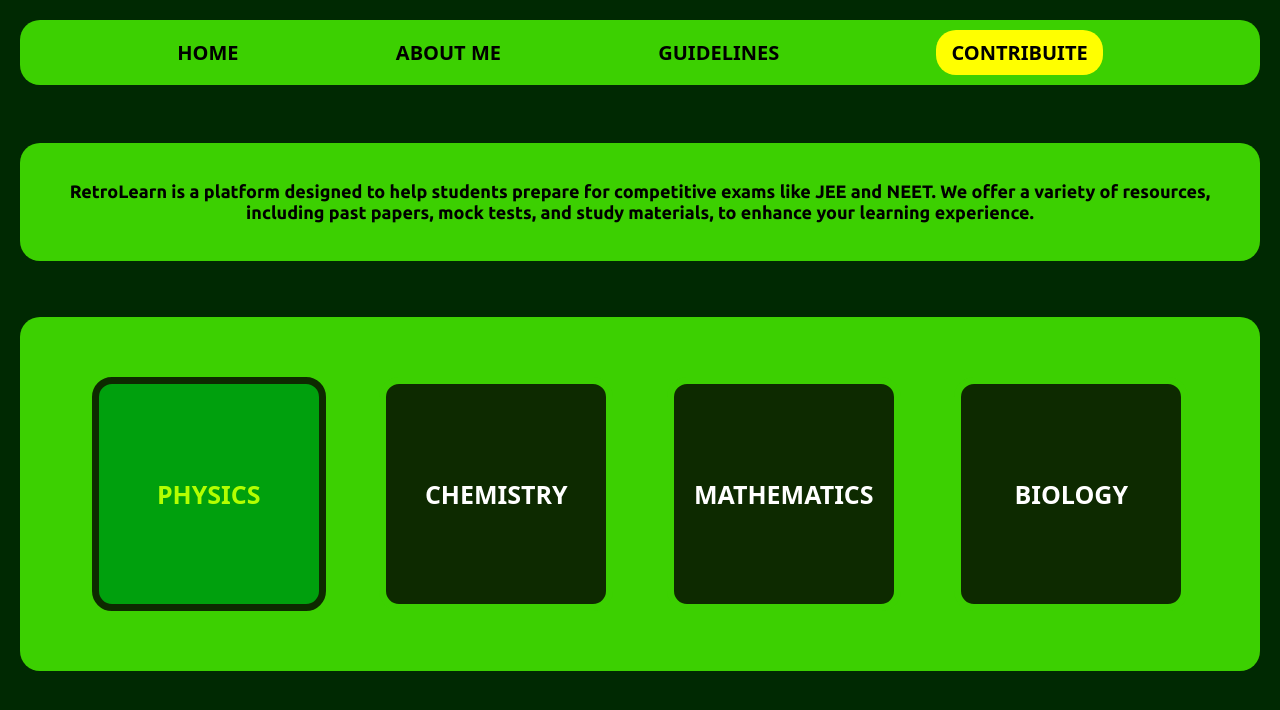
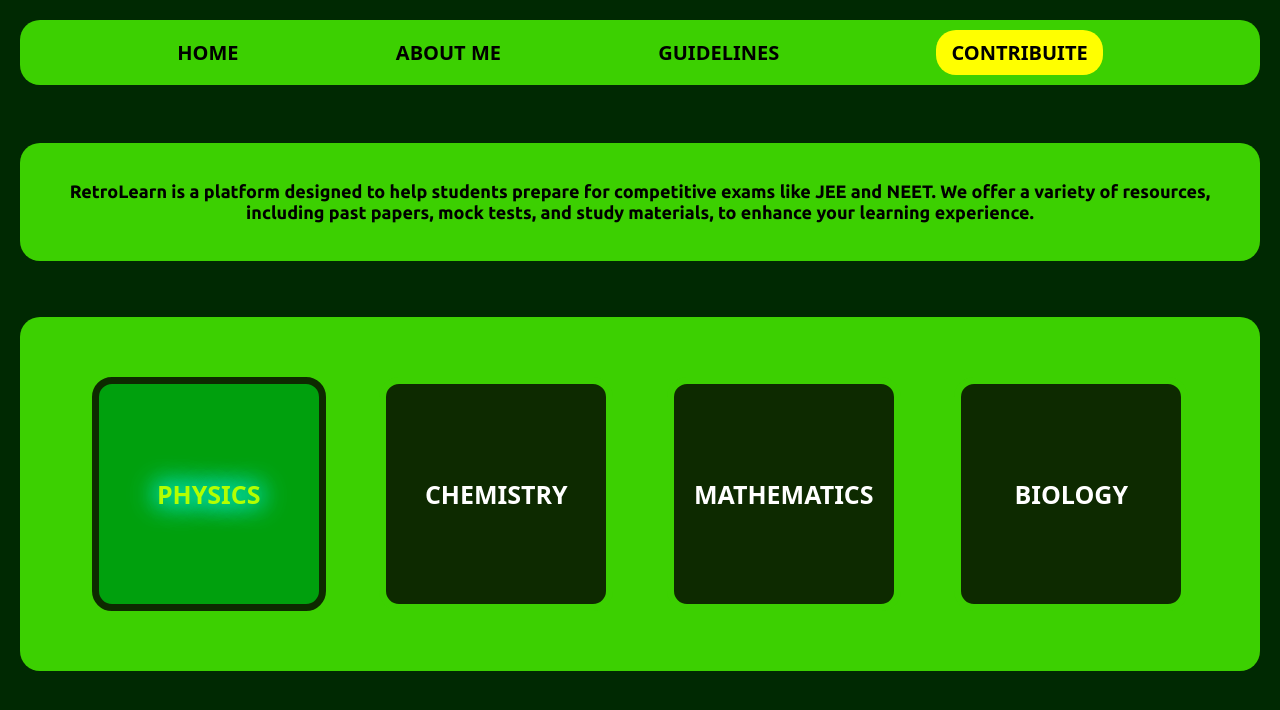
Before and after one commit to NAVAJYOTH-KRISHNAN/RETROLEARN-V2, a plain HTML site: page index.html in a window 1280 px wide. In both pictures the pointer is over the item "PHYSICS". Drawn offline with Linux system fonts and the light colour scheme; a web font is replaced by a local one.

Commit message:
Glow v1.1 style.css
Physics, chem, math should be Glowing properly now

```diff
--- a/style.css
+++ b/style.css
@@ -119,7 +119,11 @@ a:hover{
     cursor: pointer;
     flex-direction: row;
     flex-grow: 1;
+    transition: text-shadow 0.3s ease;
 
+}
+.sitemain li:hover {
+  text-shadow: 0 0 20px #0ff, 0 0 30px #0ff, 0 0 35px #0ff;
 }
 .sitemain a{
     color: white;
```
